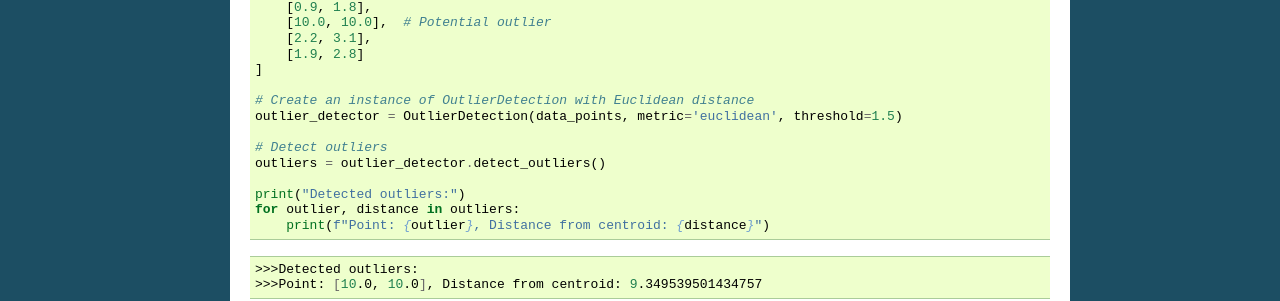
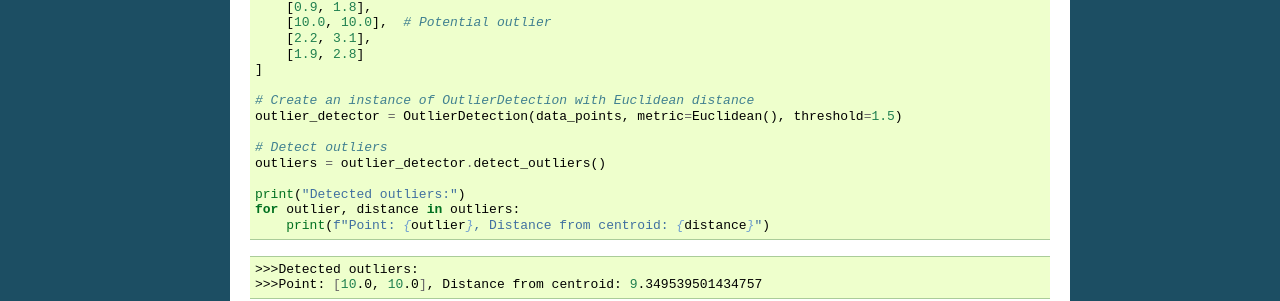
Before and after one commit to ym001/distancia, a Sphinx documentation site: the page built from docs/OutlierDetection.rst, in a window 1280 px wide. Shown: the part 786-1087 px from the top of the page. Built offline with Sphinx 7.4.7, drawn with Linux system fonts in a browser that asks for light colours; pages that are not in the unit, such as notebooks, are missing from menus.

```diff
--- a/docs/OutlierDetection.rst
+++ b/docs/OutlierDetection.rst
@@ -33,7 +33,7 @@ Example
     ]
 
     # Create an instance of OutlierDetection with Euclidean distance
-    outlier_detector = OutlierDetection(data_points, metric='euclidean', threshold=1.5)
+    outlier_detector = OutlierDetection(data_points, metric=Euclidean(), threshold=1.5)
 
     # Detect outliers
     outliers = outlier_detector.detect_outliers()
```
